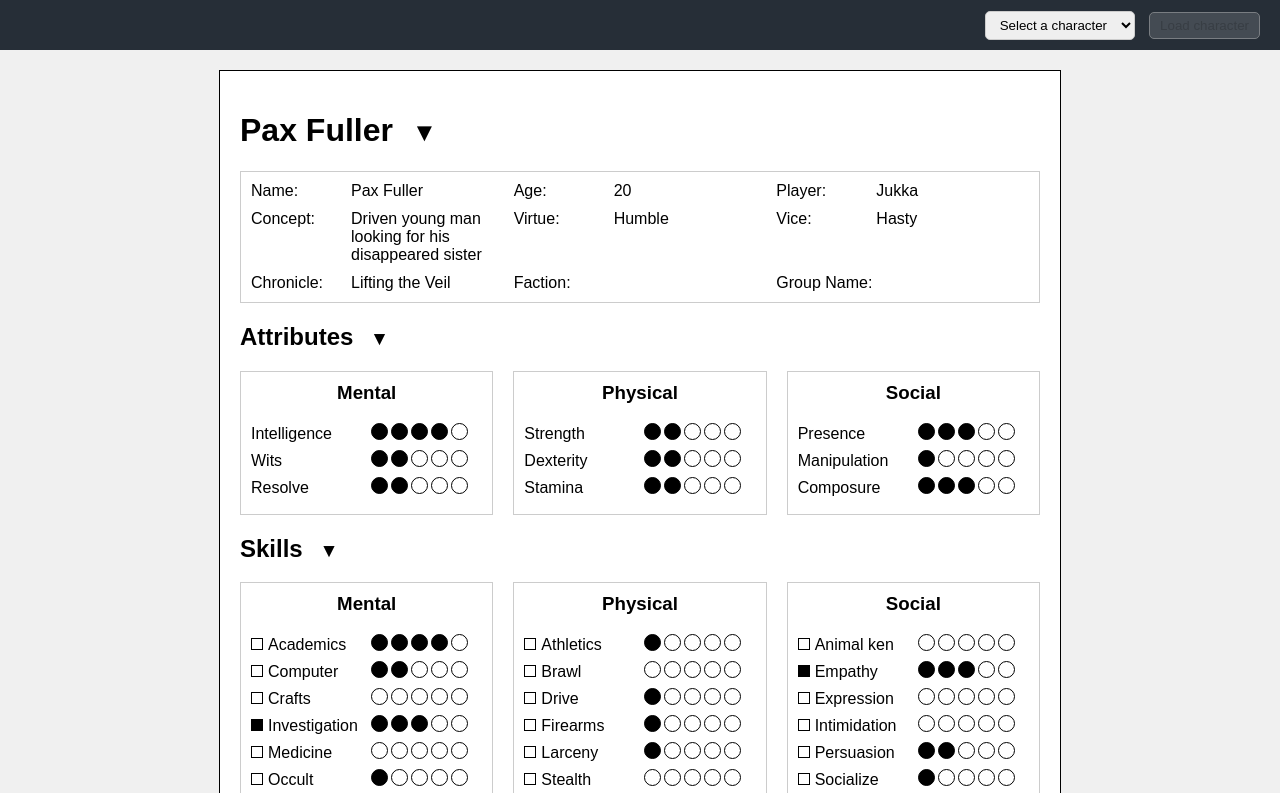
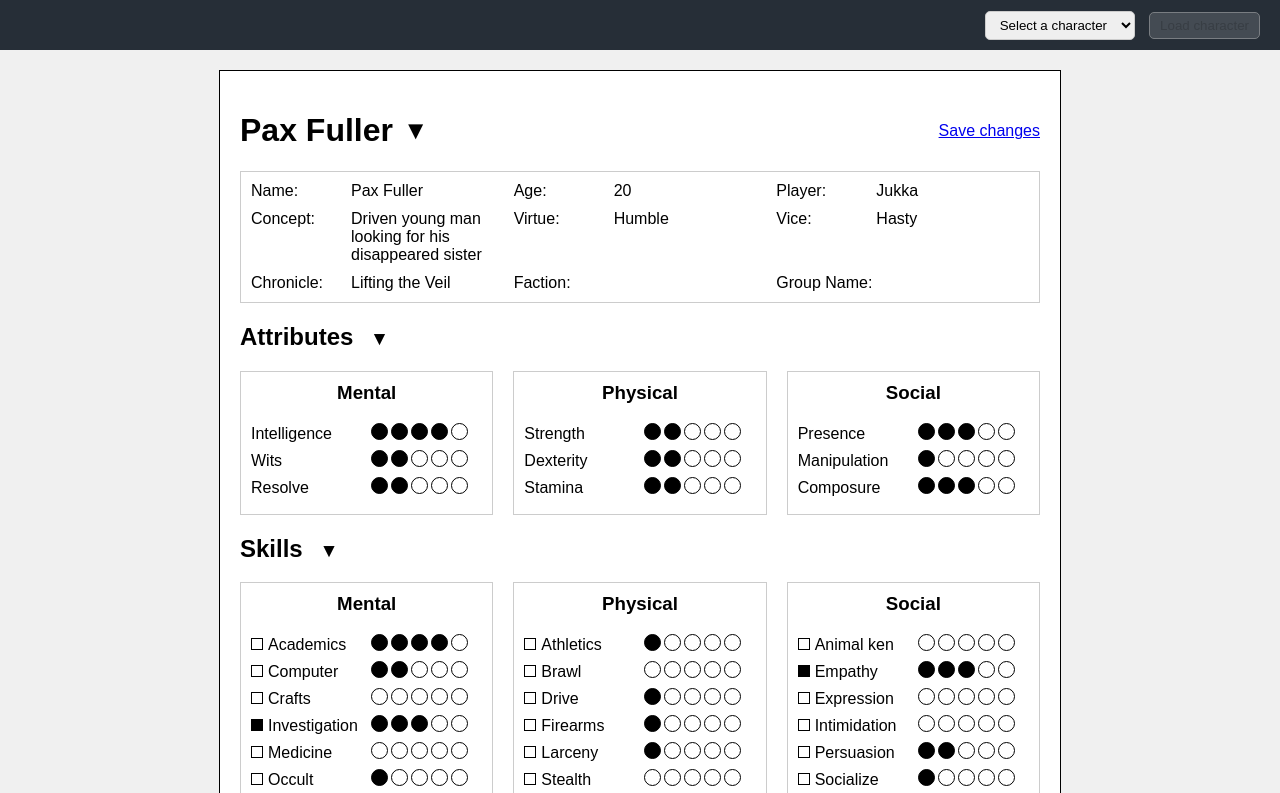
Before and after one commit to jukkaturunen/charactereditor, a plain HTML site: page index.html in a window 1280 px wide. Both pictures are taken after a click on the element 257 px from the left and 644 px from the top of the page. Shown: the top 793 px of the page. Drawn offline with Linux system fonts and the light colour scheme.

Commit message:
show save link when sheet data changes, dummy implement

```diff
--- a/index.html
+++ b/index.html
@@ -20,8 +20,11 @@
 
 <div class="sheet">
   <h1>
-    <span id="character-name-header"></span>
-    <span class="toggle-btn" onclick="toggleSection('header-content', this)">▼</span>
+    <span class="title-and-toggle">
+        <span id="character-name-header"></span>
+        <span class="toggle-btn" onclick="toggleSection('header-content', this)">▼</span>
+    </span>
+    <a href="#" id="save-changes-link" class="hidden" onclick="return saveChanges();">Save changes</a>
   </h1>
   <div class="header" id="header-content">
     <div class="header-item"><span>Name:</span> <span id="name"></span></div>
--- a/js/main.js
+++ b/js/main.js
@@ -1,3 +1,5 @@
+let character_edited = false;
+
 const characterData = {
   "character": {
     "name": "Pax Fuller",
@@ -157,6 +159,18 @@ const characterData = {
   }
 };
 
+function setEdited() {
+    character_edited = true;
+    document.getElementById('save-changes-link').classList.remove('hidden');
+}
+
+function saveChanges() {
+    alert('character data saved');
+    character_edited = false;
+    document.getElementById('save-changes-link').classList.add('hidden');
+    return false;
+}
+
 function toggleSection(sectionId, toggleElement) {
   const section = document.getElementById(sectionId);
   section.classList.toggle('collapsed');
@@ -212,6 +226,7 @@ function renderHealthDamage(damageState) {
 }
 
 function updateHealthDamage(boxIndex) {
+  setEdited();
   const currentDamageType = healthDamageState[boxIndex];
   const newDamageType = (currentDamageType + 1) % 4;
   healthDamageState[boxIndex] = newDamageType;
@@ -235,6 +250,7 @@ function recalculateDamageCounts() {
 }
 
 function updateValue(category, subcategory, name, newValue) {
+  setEdited();
   if (subcategory) {
     characterData.character[category][subcategory][name] = newValue;
   } else if (name) {
@@ -246,6 +262,7 @@ function updateValue(category, subcategory, name, newValue) {
 }
 
 function toggleSpecialty(skillName) {
+  setEdited();
   if (characterData.character.specialties.hasOwnProperty(skillName)) {
     delete characterData.character.specialties[skillName];
   } else {
@@ -344,7 +361,6 @@ function render() {
 }
 
 render();
-document.addEventListener('DOMContentLoaded', () => {
 const characterSelector = document.getElementById('character-selector');
 const loadCharacterBtn = document.getElementById('load-character-btn');
 
@@ -364,4 +380,3 @@ document.addEventListener('DOMContentLoaded', () => {
         }
     });
 }
-});
--- a/style.css
+++ b/style.css
@@ -115,3 +115,23 @@ body {
   opacity: 0.5;
   cursor: not-allowed;
 }
+
+h1 {
+    display: flex;
+    justify-content: space-between;
+    align-items: center;
+}
+
+.title-and-toggle {
+    display: flex;
+    align-items: center;
+}
+
+#save-changes-link {
+    font-size: 1rem;
+    font-weight: normal;
+}
+
+.hidden {
+    display: none;
+}
```
Lines whose indentation alone changed are shown as unchanged.
